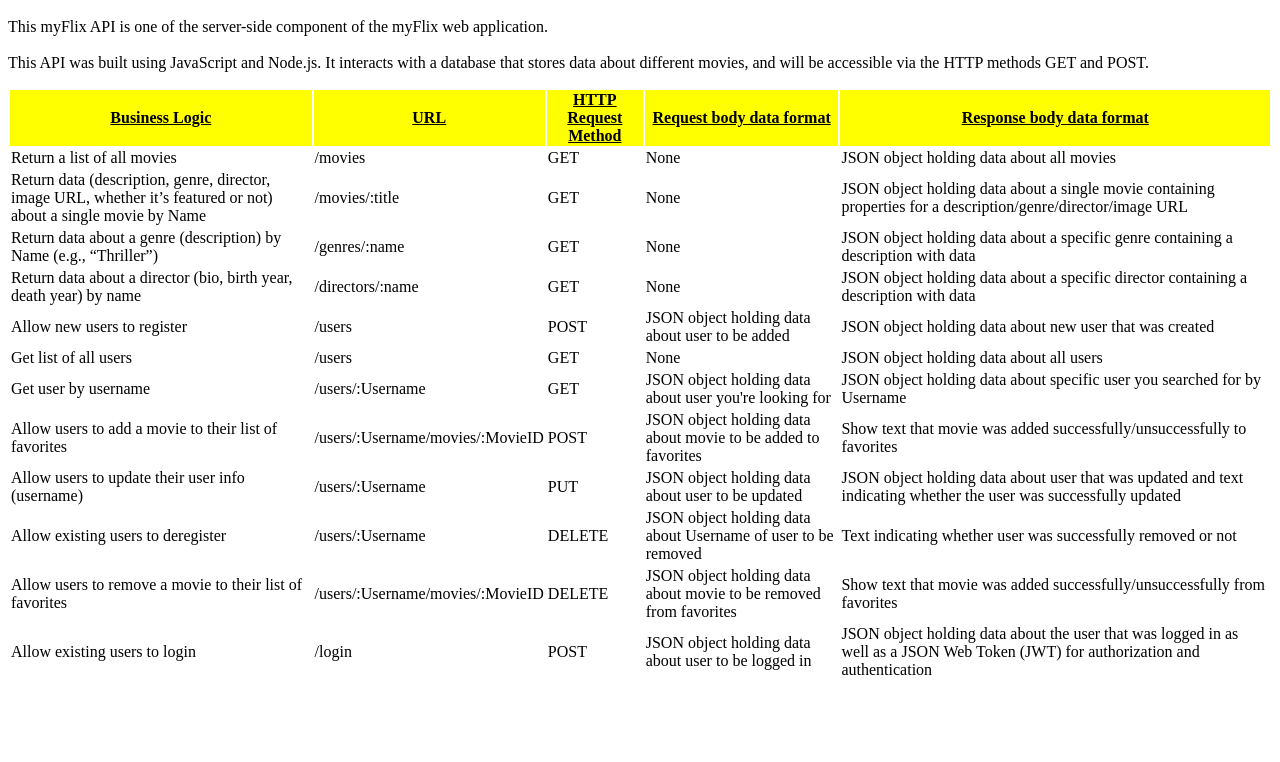
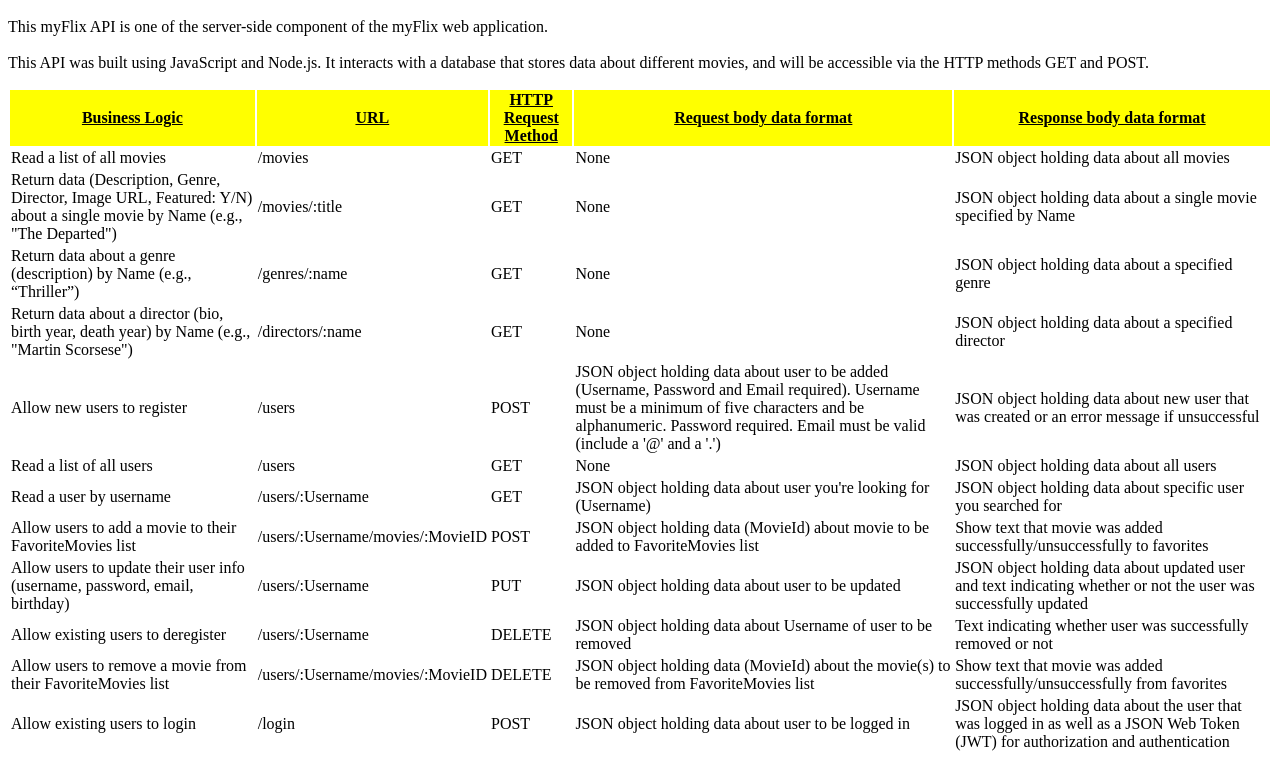
Before and after one commit to evandanowitz/movie_api, a website: page public/documentation.html in a window 1280 px wide. Shown: the part 48-810 px from the top of the page. Drawn offline with Linux system fonts and the light colour scheme.

Commit message:
Update Documentation file

```diff
--- a/public/documentation.html
+++ b/public/documentation.html
@@ -33,7 +33,7 @@
             <tbody class="table-body">
 
                 <tr class="all-movies">
-                    <td>Return a list of all movies</td>
+                    <td>Read a list of all movies</td>
                     <td>/movies</td>
                     <td>GET</td>
                     <td>None</td>
@@ -41,11 +41,11 @@
                 </tr>
 
                 <tr class="single-movie-data">
-                    <td>Return data (description, genre, director, image URL, whether it’s featured or not) about a single movie by Name</td>
+                    <td>Return data (Description, Genre, Director, Image URL, Featured: Y/N) about a single movie by Name (e.g., "The Departed")</td>
                     <td>/movies/:title</td>
                     <td>GET</td>
                     <td>None</td>
-                    <td>JSON object holding data about a single movie containing properties for a description/genre/director/image URL</td>
+                    <td>JSON object holding data about a single movie specified by Name</td>
                 </tr>
 
                 <tr class="genre-data">
@@ -53,27 +53,30 @@
                     <td>/genres/:name</td>
                     <td>GET</td>
                     <td>None</td>
-                    <td>JSON object holding data about a specific genre containing a description with data</td>
+                    <td>JSON object holding data about a specified genre</td>
                 </tr>
 
                 <tr class="director-data">
-                    <td>Return data about a director (bio, birth year, death year) by name</td>
+                    <td>Return data about a director (bio, birth year, death year) by Name (e.g., "Martin Scorsese")</td>
                     <td>/directors/:name</td>
                     <td>GET</td>
                     <td>None</td>
-                    <td>JSON object holding data about a specific director containing a description with data</td>
+                    <td>JSON object holding data about a specified director</td>
                 </tr>
 
                 <tr class="add-new-user">
                     <td>Allow new users to register</td>
                     <td>/users</td>
                     <td>POST</td>
-                    <td>JSON object holding data about user to be added</td>
-                    <td>JSON object holding data about new user that was created</td>
+                    <td>
+                      JSON object holding data about user to be added (Username, Password and Email required).
+                      Username must be a minimum of five characters and be alphanumeric. Password required. Email must be valid (include a '@' and a '.')
+                    </td>
+                    <td>JSON object holding data about new user that was created or an error message if unsuccessful</td>
                 </tr>
 
                 <tr class="all-users">
-                    <td>Get list of all users</td>
+                    <td>Read a list of all users</td>
                     <td>/users</td>
                     <td>GET</td>
                     <td>None</td>
@@ -81,27 +84,27 @@
                 </tr>
 
                 <tr class="user-by-username">
-                    <td>Get user by username</td>
+                    <td>Read a user by username</td>
                     <td>/users/:Username</td>
                     <td>GET</td>
-                    <td>JSON object holding data about user you're looking for</td>
-                    <td>JSON object holding data about specific user you searched for by Username</td>
+                    <td>JSON object holding data about user you're looking for (Username)</td>
+                    <td>JSON object holding data about specific user you searched for</td>
                 </tr>
 
                 <tr class="add-favorite">
-                    <td>Allow users to add a movie to their list of favorites</td>
+                    <td>Allow users to add a movie to their FavoriteMovies list</td>
                     <td>/users/:Username/movies/:MovieID</td>
                     <td>POST</td>
-                    <td>JSON object holding data about movie to be added to favorites</td>
+                    <td>JSON object holding data (MovieId) about movie to be added to FavoriteMovies list</td>
                     <td>Show text that movie was added successfully/unsuccessfully to favorites</td>
                 </tr>
 
                 <tr class="update-user">
-                    <td>Allow users to update their user info (username)</td>
+                    <td>Allow users to update their user info (username, password, email, birthday)</td>
                     <td>/users/:Username</td>
                     <td>PUT</td>
                     <td>JSON object holding data about user to be updated</td>
-                    <td>JSON object holding data about user that was updated and text indicating whether the user was successfully updated</td>
+                    <td>JSON object holding data about updated user and text indicating whether or not the user was successfully updated</td>
                 </tr>
 
                 <tr class="remove-user">
@@ -113,10 +116,10 @@
                 </tr>
 
                 <tr class="remove-favorite">
-                    <td>Allow users to remove a movie to their list of favorites</td>
+                    <td>Allow users to remove a movie from their FavoriteMovies list</td>
                     <td>/users/:Username/movies/:MovieID</td>
                     <td>DELETE</td>
-                    <td>JSON object holding data about movie to be removed from favorites</td>
+                    <td>JSON object holding data (MovieId) about the movie(s) to be removed from FavoriteMovies list</td>
                     <td>Show text that movie was added successfully/unsuccessfully from favorites</td>
                 </tr>
 
```
